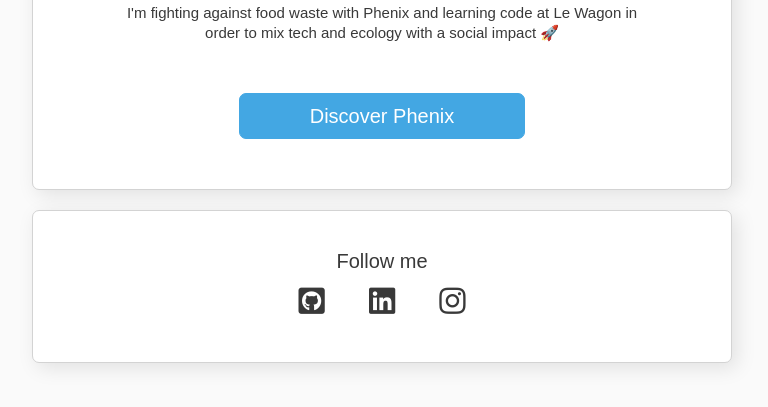
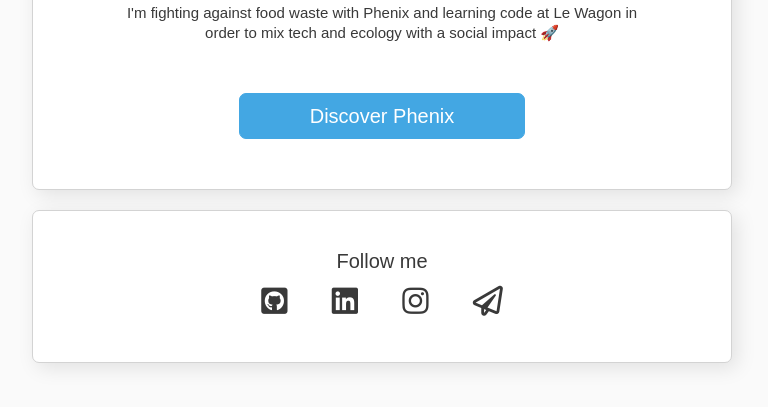
Before and after one commit to Couzix/profile, a plain HTML site: page index.html in a window 1280 px wide. Shown: the part 205-612 px from the top of the page, without its empty margins (258-1026 px from the left). Drawn offline with Linux system fonts and the light colour scheme.

Commit message:
make my profile prettier

```diff
--- a/index.html
+++ b/index.html
@@ -31,6 +31,9 @@
         <li>
           <a href="https://www.instagram.com/couzix/" target="_blank"><i class="fab fa-instagram"></i></a>
         </li>
+        <li>
+          <a href="mailto:couzinet.paul@gmail.com" target="_blank"><i class="far fa-paper-plane"></i></a>
+        </li>
       </ul>
       </div>
 
```
